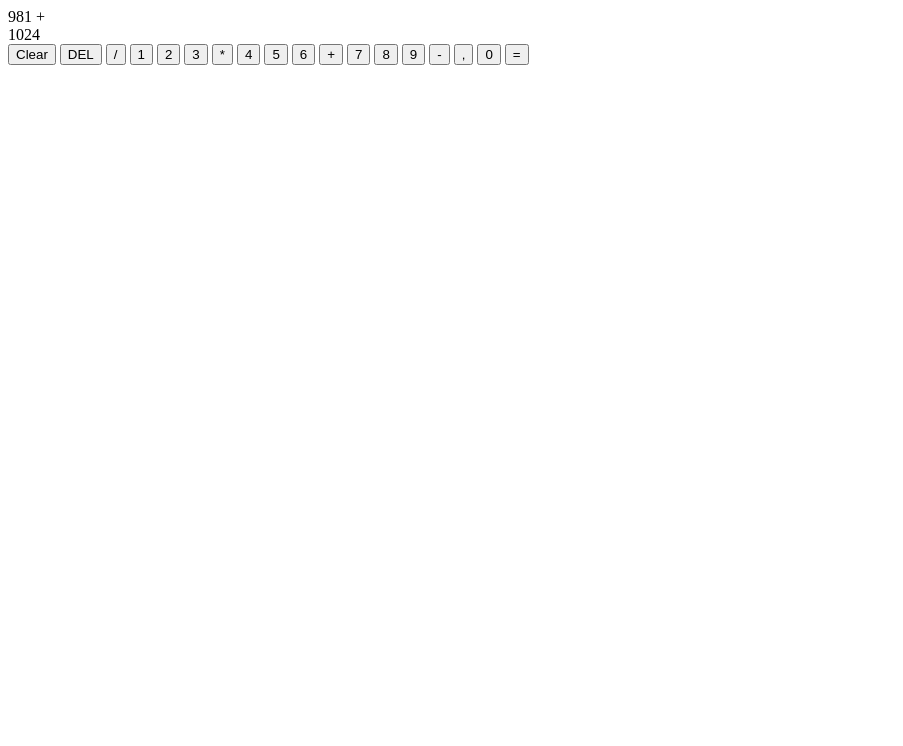
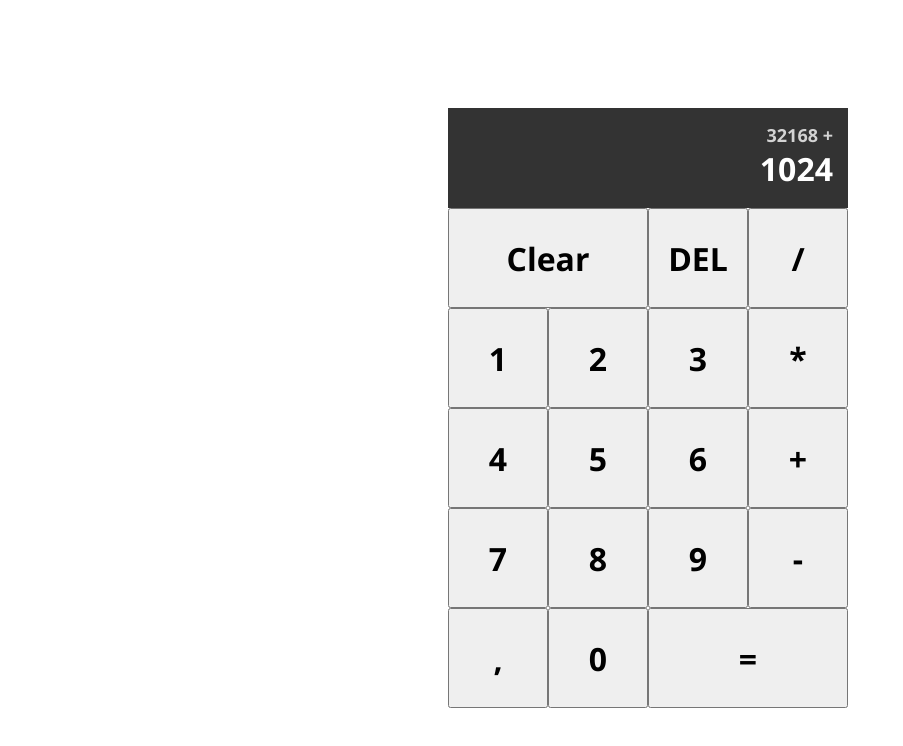
Before and after one commit to EvilWeasel/js-k21-4, a plain HTML site: page javascript-beginner/calculator.html in a window 1280 px wide. Shown: the whole page, without its empty margins (0-903 px from the left). Drawn offline with Linux system fonts and the light colour scheme.

Commit message:
css done; start work on js

```diff
--- a/javascript-beginner/calculator.css
+++ b/javascript-beginner/calculator.css
@@ -0,0 +1,46 @@
+* {
+  font-family: 'Segoe UI', Tahoma, Geneva, Verdana, sans-serif;
+  font-weight: bold;
+  font-size: 32px;
+}
+
+/* body {
+  height: fit-content;
+} */
+
+.calculator-grid {
+  display: grid;
+
+  justify-content: center;
+  align-content: center;
+
+  min-height: 100vh;
+  min-width: 100vw;
+
+  grid-template-columns: repeat(4, 100px);
+  grid-template-rows: repeat(6, 100px);
+
+}
+
+.span2 {
+  grid-column: span 2;
+}
+
+.output {
+  grid-column: span 4;
+  background-color: rgba(0,0,0,.8);
+  color: white;
+  display: flex;
+  flex-direction: column;
+  align-items: flex-end;
+  padding: 15px;
+}
+
+.calculator-grid > button {
+  cursor: pointer;
+}
+
+.previous-operand {
+  font-size: 18px;
+  color: lightgrey;
+}
--- a/javascript-beginner/calculator.html
+++ b/javascript-beginner/calculator.html
@@ -11,7 +11,7 @@
 <body>
   <div class="calculator-grid">
     <div class="output">
-      <div class="previous-operand">981 +</div>
+      <div class="previous-operand">32168 +</div>
       <div class="current-operand">1024</div>
     </div>
     <button class="span2">Clear</button>
```
